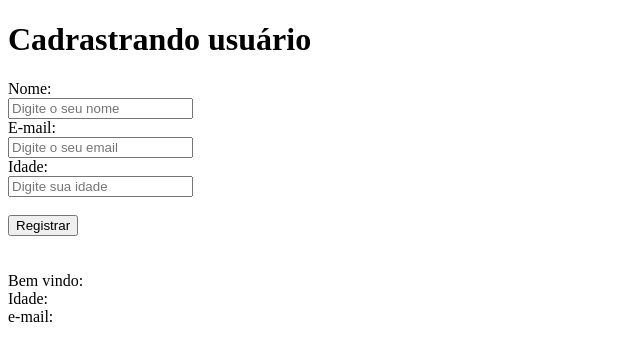
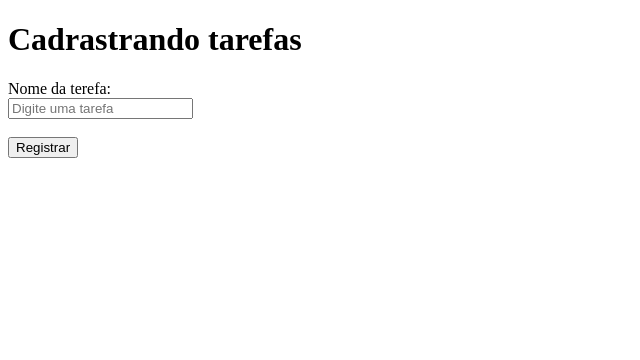
Before and after one commit to Brunocs1991/udemy_next_primeiro_app_react, a React (Create React App) app: page / in a window 1280 px wide. Shown: the top 360 px of the page, without its empty margins (0-640 px from the left). Built offline with nearby package versions, Linux system fonts and the light colour scheme.

Commit message:
usestate practice

```diff
--- a/src/App.js
+++ b/src/App.js
@@ -1,52 +1,29 @@
 import {useState} from "react";
 
 const App = () => {
-    const [name, setName]  =useState('');
-    const [email, setEmail]  =useState('');
-    const [age, setAge]  =useState('');
+    const [task, setTask] = useState('')
+    const [tasks, setTasks] = useState([]);
 
-    const [user, setUser] = useState({})
-    const handlerRegister = (e) =>{
+    const handlerRegister = (e) => {
         e.preventDefault()
-        setUser({name, email, age})
+        setTasks([...tasks, task])
+        setTask('')
+
     }
     return (
 
         <div>
-            <h1>Cadrastrando usuário</h1>
+            <h1>Cadrastrando tarefas</h1>
             <form onSubmit={handlerRegister}>
                 <div>
-                    <label htmlFor="name">Nome:</label> <br/>
+                    <label htmlFor="name">Nome da terefa:</label> <br/>
                     <input
                         type="text"
                         name="name"
                         id="name"
-                        placeholder="Digite o seu nome"
-                        value={name}
-                        onChange={e => setName(e.target.value)}
-                    />
-                </div>
-
-                <div>
-                    <label htmlFor="email">E-mail:</label> <br/>
-                    <input
-                        type="email"
-                        name="email"
-                        id="email"
-                        placeholder="Digite o seu email"
-                        value={email}
-                        onChange={e => setEmail(e.target.value)}
-                    />
-                </div>
-                <div>
-                    <label htmlFor="age">Idade:</label> <br/>
-                    <input
-                        type="number"
-                        name="age"
-                        id="age"
-                        placeholder="Digite sua idade"
-                        value={age}
-                        onChange={e => setAge(e.target.value)}
+                        placeholder="Digite uma tarefa"
+                        value={task}
+                        onChange={e => setTask(e.target.value)}
                     />
                 </div>
                 <br/>
@@ -54,13 +31,11 @@ const App = () => {
             </form>
             <br/>
             <br/>
-            <div>
-                <span>Bem vindo: {user.name}</span>
-                <br/>
-                <span>Idade: {user.age}</span>
-                <br/>
-                <span>e-mail: {user.email}</span>
-            </div>
+            <ul>
+                {tasks.map((task, index) => (
+                    <li key={task.concat(index)}>{task}</li>
+                ))}
+            </ul>
 
         </div>
     )
```
